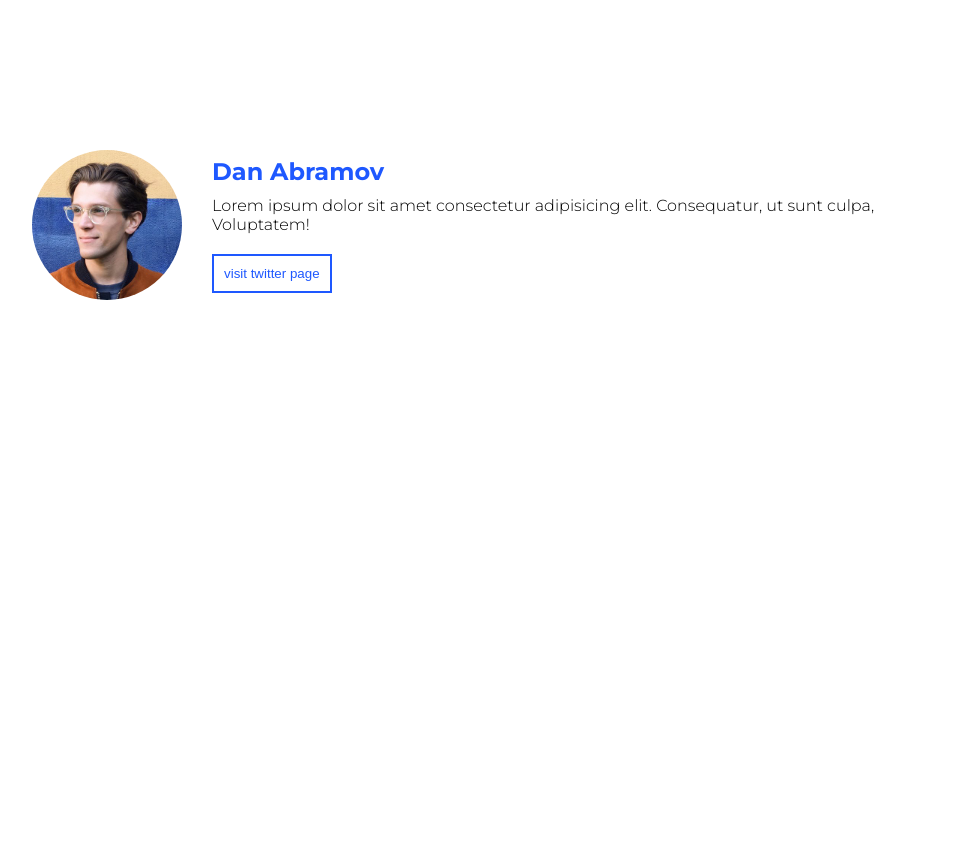
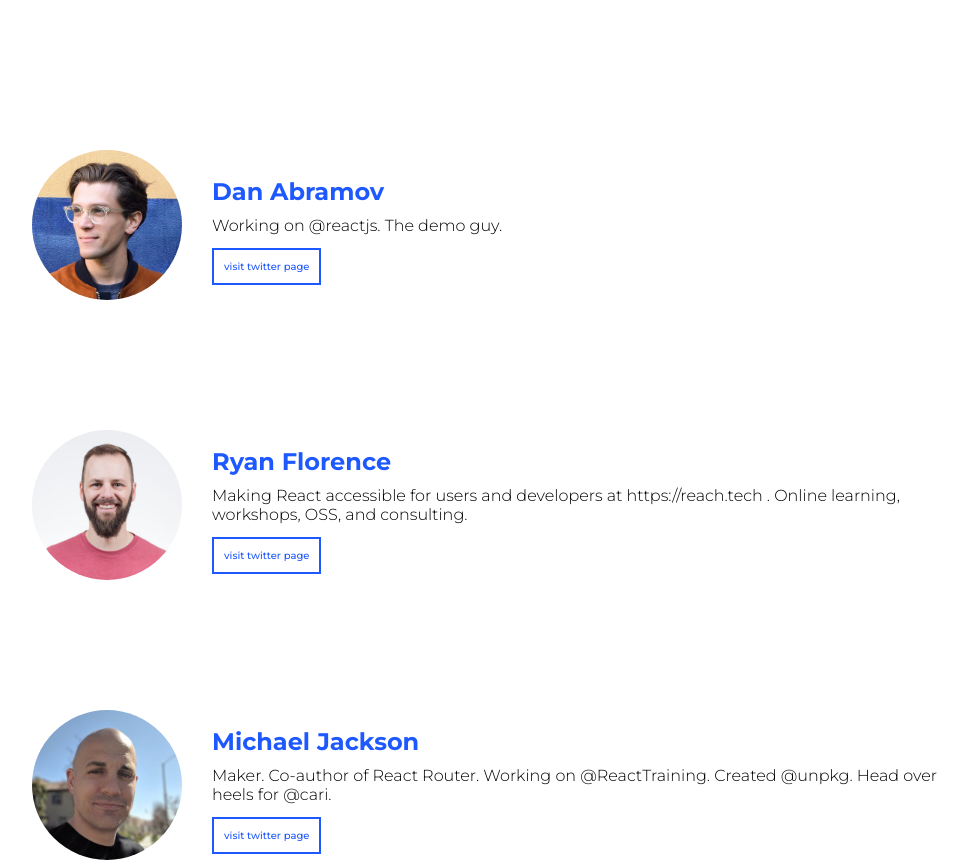
Before and after one commit to lukaszsmutek/react01, a React (Create React App) app: page / in a window 1280 px wide. Shown: the top 862 px of the page, without its empty margins (166-1131 px from the left). Before the commit the page ends 800 px from the top, so only its background shows below. Built offline with nearby package versions, Linux system fonts and the light colour scheme.

Commit message:
Add mapping through array of list items

```diff
--- a/src/Components/ListWrapper/ListItem/ListItem.css
+++ b/src/Components/ListWrapper/ListItem/ListItem.css
@@ -31,4 +31,6 @@
     background: none;
     border: 2px solid #1E58FF;
     color:#1E58FF;
+    text-decoration: none;
+    font-size: 10px;
 }
--- a/src/Components/ListWrapper/ListItem/ListItem.js
+++ b/src/Components/ListWrapper/ListItem/ListItem.js
@@ -1,14 +1,16 @@
 import React from 'react';
 import './ListItem.css';
-import DanAbramovImage from '../../../assets/images/danabramov.jpg';
 
-const ListItem = () => (
+const ListItem = (props) => (
     <li className='listItem__wrapper'>
-        <img src={DanAbramovImage} className='listItem__image'/>
+        <img src={props.image}
+            className='listItem__image'
+                alt={props.name}
+            />
         <div>
-            <h2 className='listItem__name'>Dan Abramov</h2>
-            <p className='listItem__description'>Lorem ipsum dolor sit amet consectetur adipisicing elit. Consequatur, ut sunt culpa, Voluptatem!</p>
-            <button className='listItem__button'>visit twitter page</button>
+            <h2 className='listItem__name'>{props.name}</h2>
+            <p className='listItem__description'>{props.description}</p>
+            <a href={props.link} className='listItem__button'>visit twitter page</a>
         </div>
     </li>
 );
--- a/src/Components/ListWrapper/ListWrapper.js
+++ b/src/Components/ListWrapper/ListWrapper.js
@@ -1,10 +1,19 @@
 import React from 'react';
 import ListItem from './ListItem/ListItem';
 import './ListWrapper.css';
+import {twitterAccounts} from '../../data/twitterAccounts';
 
 const ListWrapper = () => (
-    <ul className='listWrapper__wrapper'>
-        <ListItem/>
+    <ul className='listWrapper__wrapper'>{
+        twitterAccounts.map(item=>(
+            <ListItem
+            name={item.name}
+            image={item.image}
+            description={item.description}
+            link={item.twitterLink}
+        />))
+    }
+
     </ul>
 );
 
```
